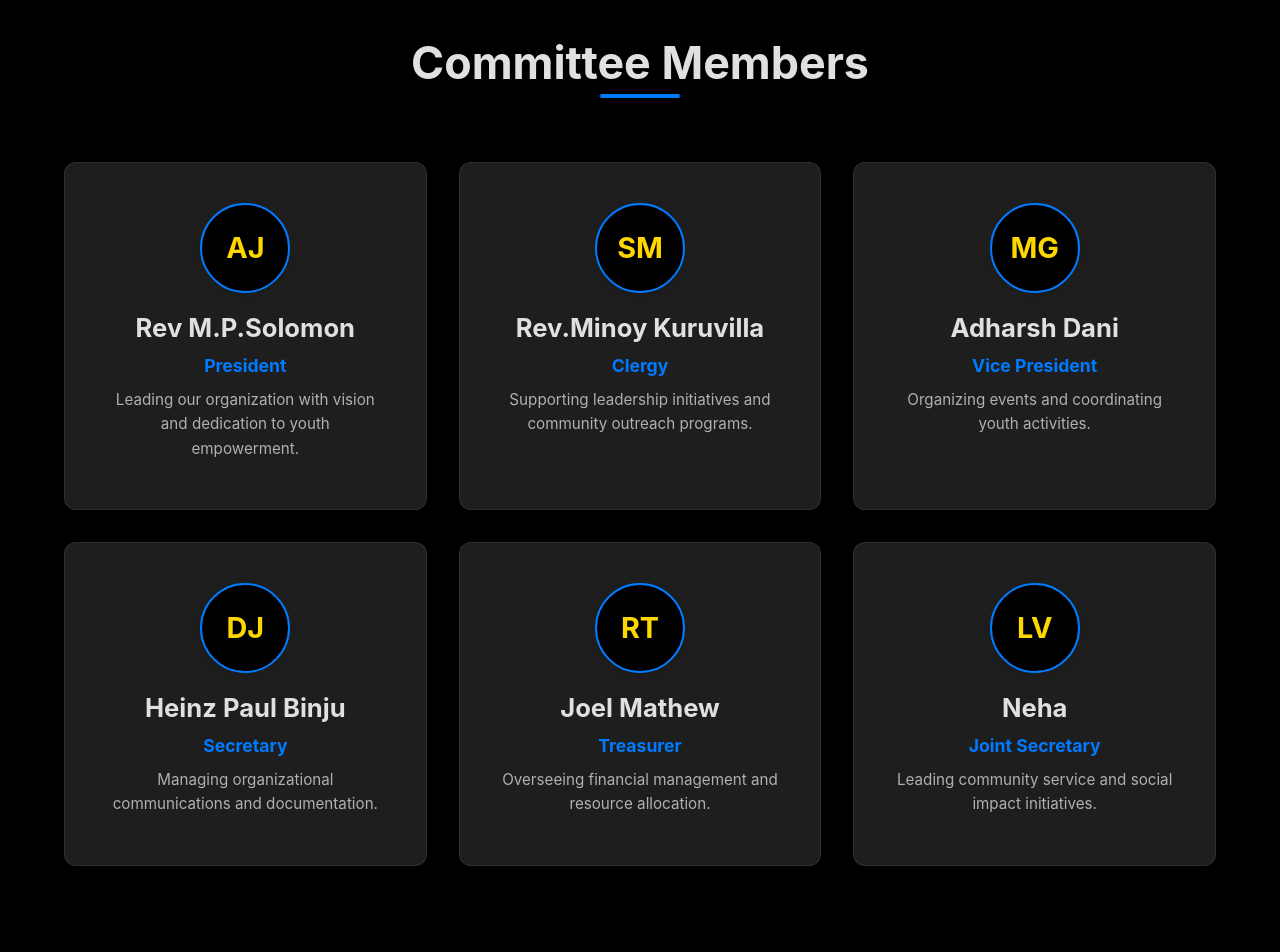
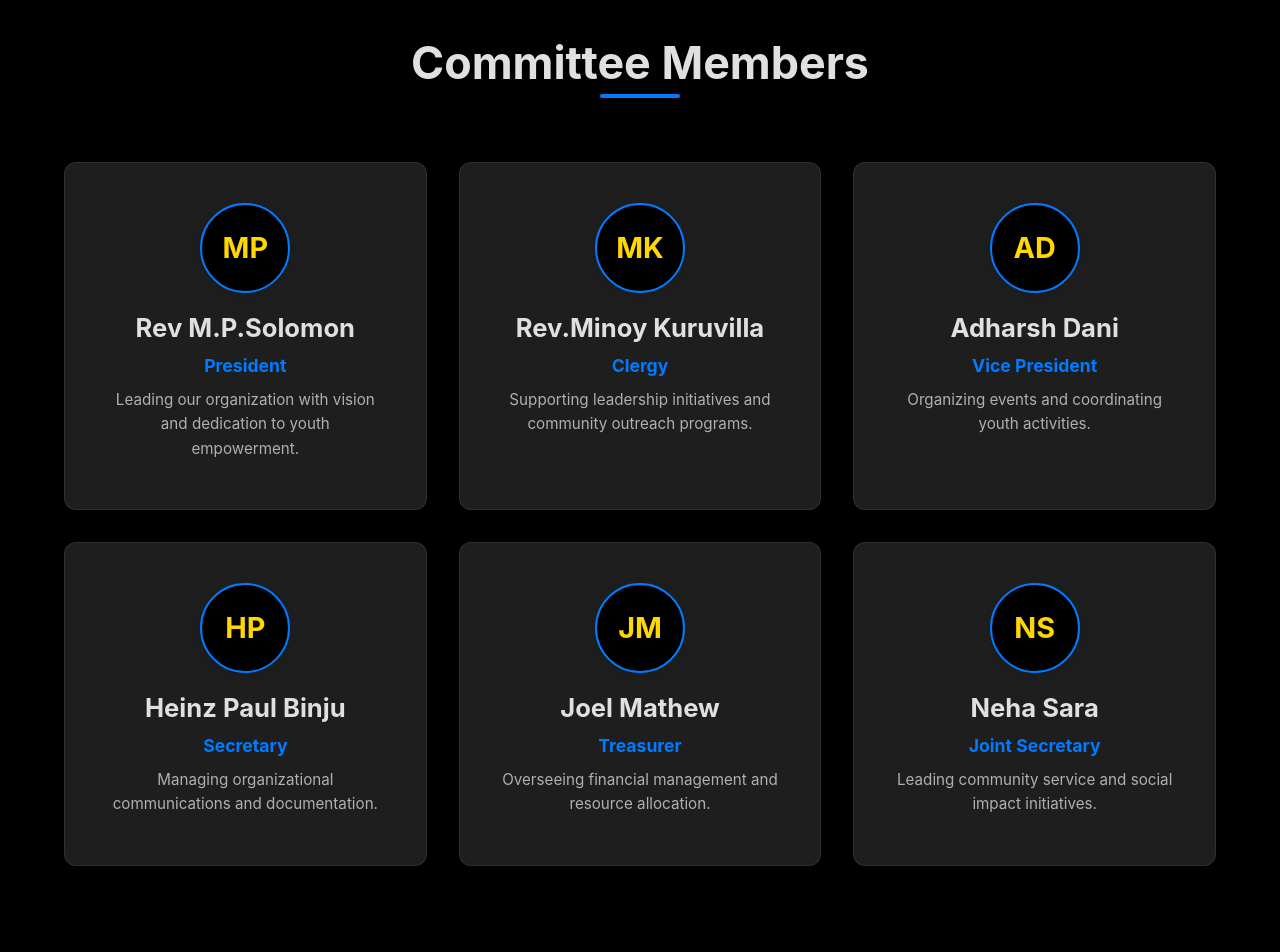
Before and after one commit to HeinzPaul/YuvajanaSakhyam, a Flask app: page / in a window 1280 px wide. Shown: the part 1764-2716 px from the top of the page. Run offline with Flask 3, Linux system fonts and the light colour scheme; some web fonts are replaced.

Commit message:
Revised initials

```diff
--- a/templates/index.html
+++ b/templates/index.html
@@ -103,38 +103,38 @@
             <h2 class="section-title animate-on-scroll">Committee Members</h2>
             <div class="committee-grid">
                 <div class="member-card animate-on-scroll card-effect">
-                    <div class="member-avatar">AJ</div>
+                    <div class="member-avatar">MP</div>
                     <h3>Rev M.P.Solomon</h3>
                     <p><strong>President</strong></p>
                     <p>Leading our organization with vision and dedication to youth empowerment.</p>
                 </div>
                 <div class="member-card animate-on-scroll card-effect">
-                    <div class="member-avatar">SM</div>
+                    <div class="member-avatar">MK</div>
                     <h3>Rev.Minoy Kuruvilla</h3>
                     <p><strong>Clergy</strong></p>
                     <p>Supporting leadership initiatives and community outreach programs.</p>
                 </div>
                 <div class="member-card animate-on-scroll card-effect">
-                    <div class="member-avatar">MG</div>
+                    <div class="member-avatar">AD</div>
                     <h3>Adharsh Dani</h3>
                     <p><strong>Vice President</strong></p>
                     <p>Organizing events and coordinating youth activities.</p>
                 </div>
                 <div class="member-card animate-on-scroll card-effect">
-                    <div class="member-avatar">DJ</div>
+                    <div class="member-avatar">HP</div>
                     <h3>Heinz Paul Binju</h3>
                     <p><strong>Secretary</strong></p>
                     <p>Managing organizational communications and documentation.</p>
                 </div>
                 <div class="member-card animate-on-scroll card-effect">
-                    <div class="member-avatar">RT</div>
+                    <div class="member-avatar">JM</div>
                     <h3>Joel Mathew</h3>
                     <p><strong>Treasurer</strong></p>
                     <p>Overseeing financial management and resource allocation.</p>
                 </div>
                 <div class="member-card animate-on-scroll card-effect">
-                    <div class="member-avatar">LV</div>
-                    <h3>Neha </h3>
+                    <div class="member-avatar">NS</div>
+                    <h3>Neha Sara</h3>
                     <p><strong>Joint Secretary</strong></p>
                     <p>Leading community service and social impact initiatives.</p>
                 </div>
```
